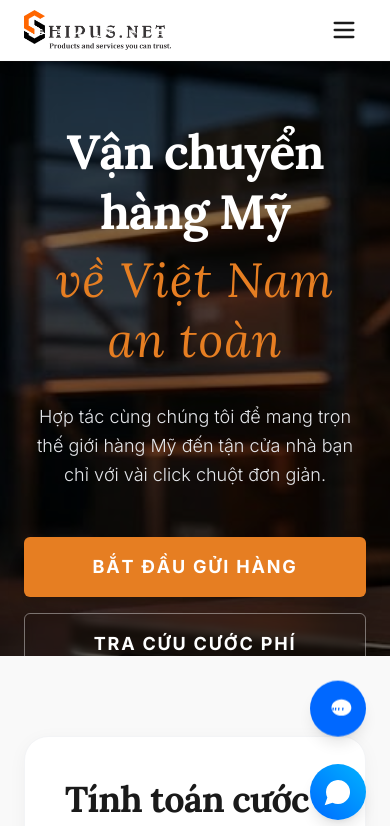
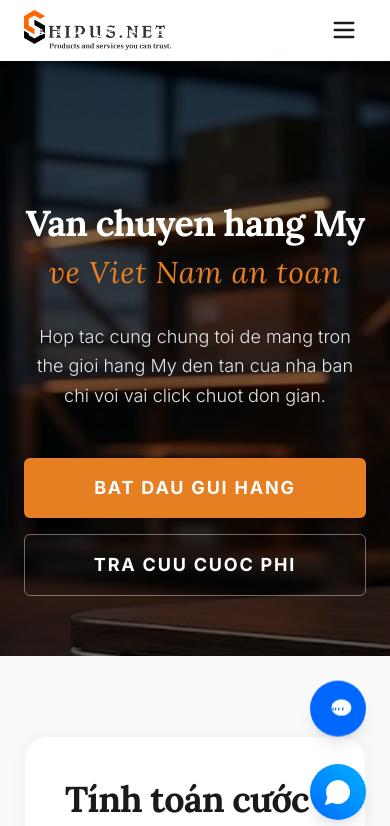
Before and after one commit to tvlong1003-ctrl/shipus-website, a React (Create React App) app: page / in a window 390 px wide. Shown: the top 826 px of the page. Built offline with nearby package versions, Linux system fonts and the light colour scheme.

Commit message:
Final mobile responsiveness and contact button fixes

```diff
--- a/src/components/HeroSection.js
+++ b/src/components/HeroSection.js
@@ -1,7 +1,6 @@
 import React from 'react';
 
 function HeroSection() {
-  // THÊM ĐOẠN CODE NÀY: Hàm xử lý cuộn trang mượt mà
     const scrollToCalculator = () => {
           const calculatorSection = document.getElementById('calculator');
           if (calculatorSection) {
@@ -20,26 +19,25 @@ function HeroSection() {
 
       <div className="container relative z-10 mx-auto px-6 text-center text-white">
                 <div className="max-w-3xl mx-auto">
-          <h1 className="text-5xl md:text-7xl font-serif font-extrabold leading-tight tracking-tight">
-            Vận chuyển hàng Mỹ
-            <span className="block italic text-primary-accent mt-2 tracking-wide font-normal">về Việt Nam an toàn</span>
+                  <h1 className="text-4xl sm:text-6xl md:text-7xl font-serif font-extrabold leading-tight tracking-tight">
+                    Van chuyen hang My
+            <span className="block italic text-primary-accent mt-2 tracking-wide font-normal text-3xl sm:text-5xl md:text-6xl">ve Viet Nam an toan</span>
         </h1>
 
           <p className="mt-8 text-lg md:text-xl font-sans text-gray-200 font-light leading-relaxed max-w-2xl mx-auto">
-            Hợp tác cùng chúng tôi để mang trọn thế giới hàng Mỹ đến tận cửa nhà bạn chỉ với vài click chuột đơn giản.
+                    Hop tac cung chung toi de mang tron the gioi hang My den tan cua nha ban chi voi vai click chuot don gian.
         </p>
 
           <div className="mt-12 flex flex-col sm:flex-row justify-center space-y-4 sm:space-y-0 sm:space-x-6">
                     <button className="bg-primary-accent hover:bg-orange-700 text-white font-bold py-4 px-10 rounded-md text-lg shadow-xl hover:shadow-2xl transition-all transform hover:-translate-y-1 active:scale-95 uppercase tracking-widest">
-              BẮT ĐẦU GỬI HÀNG
+                      BAT DAU GUI HANG
         </button>
 
-            {/* THAY ĐỔI Ở ĐÂY: Thêm sự kiện onClick={scrollToCalculator} vào nút bấm */}
             <button
               onClick={scrollToCalculator}
               className="bg-transparent hover:bg-white/10 text-white border border-white/40 font-bold py-4 px-10 rounded-md text-lg transition-all backdrop-blur-sm uppercase tracking-widest"
             >
-              TRA CỨU CƯỚC PHÍ
+                              TRA CUU CUOC PHI
                 </button>
 
                 </div>
```
Lines whose indentation alone changed are shown as unchanged.
